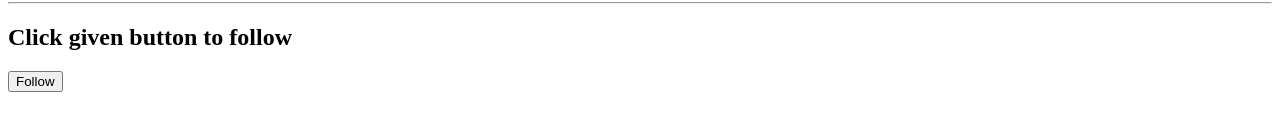
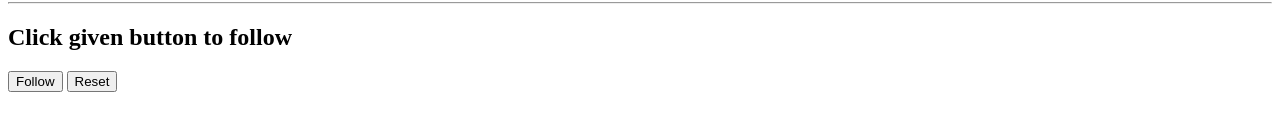
Before and after one commit to moisesefsantos/javaScriptEssential, a plain HTML site: page followersCount/followers_count.html in a window 1280 px wide. Shown: the part 159-290 px from the top of the page. Drawn offline with Linux system fonts and the light colour scheme.

Commit message:
add reset button to counter

```diff
--- a/followersCount/followers_count.html
+++ b/followersCount/followers_count.html
@@ -10,6 +10,7 @@
   <hr>
   <h2>Click given button to follow</h2>
   <button onclick="increaseCount()">Follow</button>
+  <button onclick="resetCount()">Reset</button>
   <script src="./followers_count.js"></script>
 </body>
 </html>
--- a/followersCount/followers_count.js
+++ b/followersCount/followers_count.js
@@ -17,3 +17,9 @@ function checkCountValue() {
 function displayCount() {
     document.getElementById('countDisplay').innerHTML=count; // Display the count in the HTML
 }
+
+function resetCount() {
+    count = 0; // Reset the count to 0
+    displayCount(); // Update the displayed count
+    alert("Followers count has been reset."); // Alert the user that the count has been reset
+}
```
